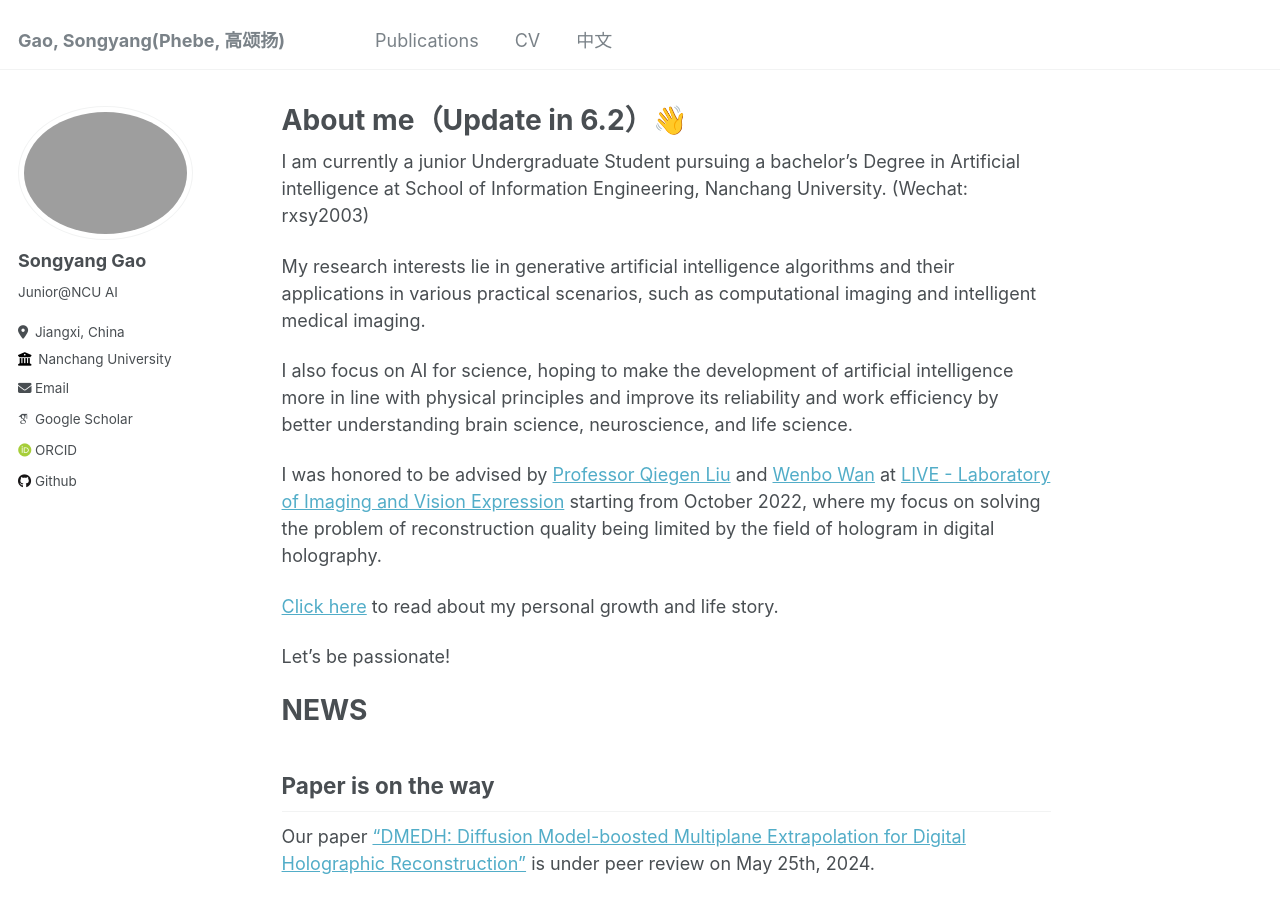
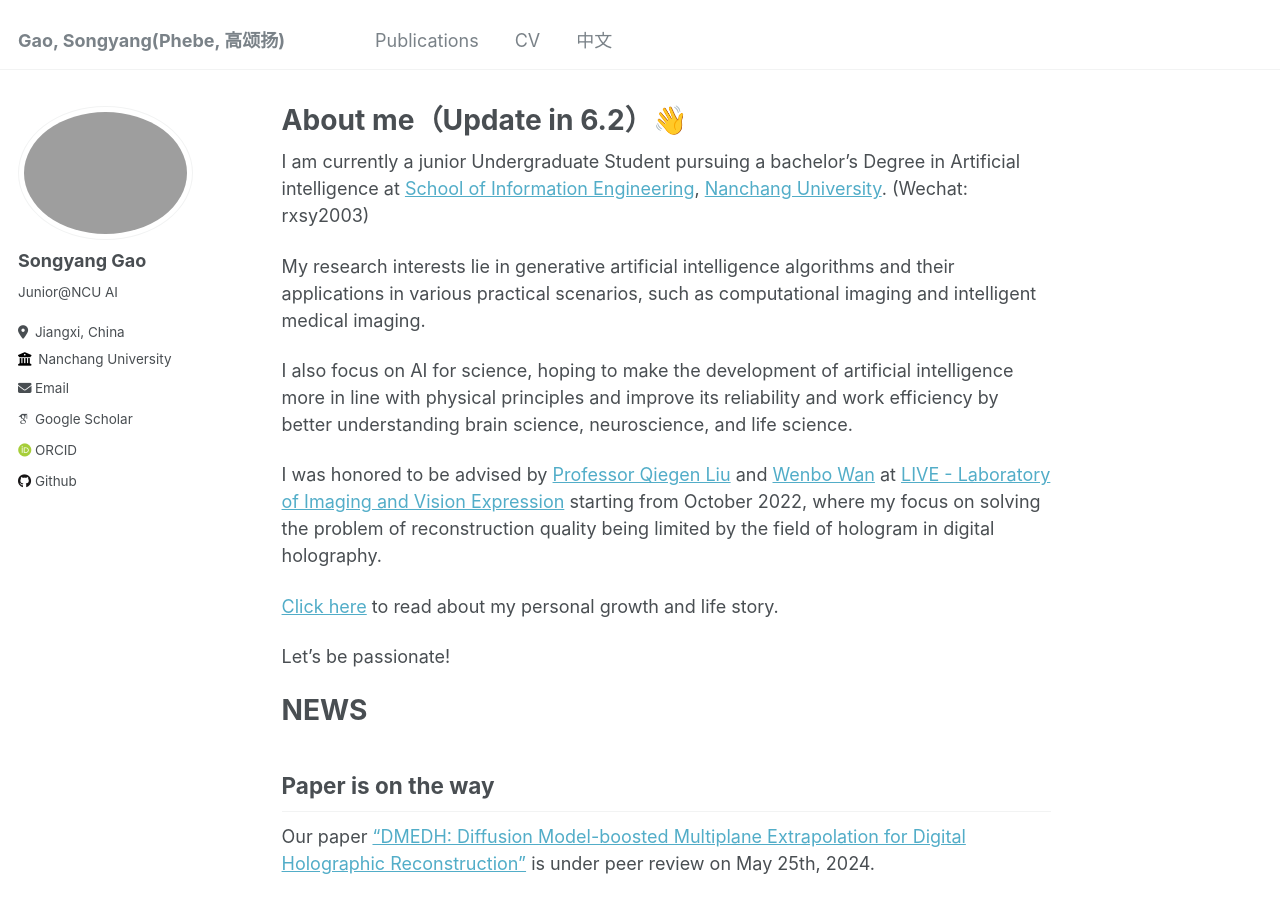
Before and after one commit to songyang0603/songyang0603.github.io, a Jekyll site: the page built from _pages/about.md, in a window 1280 px wide and 900 px high. Built offline with Jekyll 4.4.1, drawn with Linux system fonts in a browser that asks for light colours; some web fonts are replaced; part of the change alters nothing that is shown.

```diff
--- a/_pages/about.md
+++ b/_pages/about.md
@@ -7,7 +7,7 @@ redirect_from:
   - /about.html
 ---
 
-I am currently a junior Undergraduate Student pursuing a bachelor's Degree in Artificial intelligence at School of Information Engineering, Nanchang University. (Wechat: rxsy2003)
+I am currently a junior Undergraduate Student pursuing a bachelor's Degree in Artificial intelligence at [School of Information Engineering](http://ie.ncu.edu.cn/), [Nanchang University](https://www.ncu.edu.cn/). (Wechat: rxsy2003)
 
 My research interests lie in generative artificial intelligence algorithms and their applications in various practical scenarios, such as computational imaging and intelligent medical imaging.
 
```
